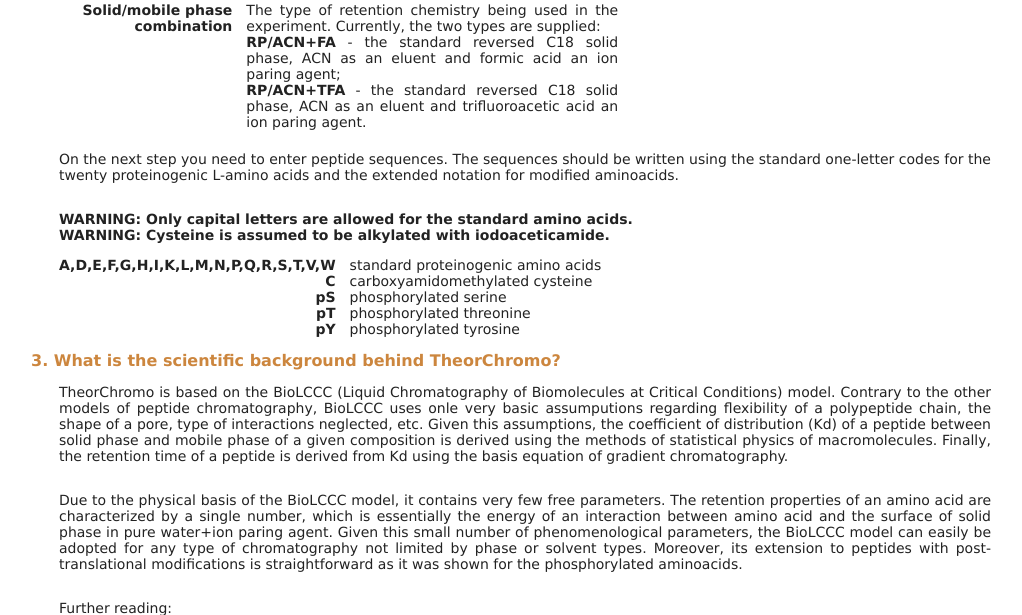
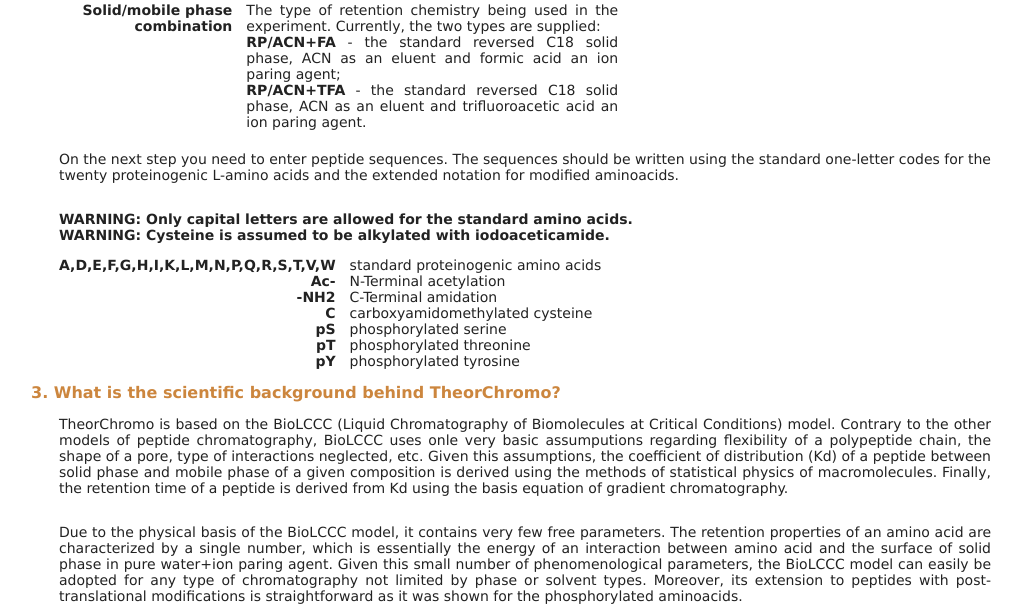
Before and after one commit to levitsky/theorchromo, a Django app: page /help/ in a window 1280 px wide. Shown: the part 715-1330 px from the top of the page, without its empty margins (9-1031 px from the left). Run offline with Django 3.2, Linux system fonts and the light colour scheme; parts of the project's set-up code (start-up, migrations or seed data) failed here and were passed over.

Commit message:
Terminal modifications have been mentioned in help

```diff
--- a/theorchromo_online/templates/help.html
+++ b/theorchromo_online/templates/help.html
@@ -181,6 +181,24 @@
 
         <div class="aminoacidCode">
             <div class="code">
+                Ac-
+            </div>
+            <div class="description">
+                N-Terminal acetylation
+            </div>
+        </div>
+
+        <div class="aminoacidCode">
+            <div class="code">
+                -NH2
+            </div>
+            <div class="description">
+                C-Terminal amidation
+            </div>
+        </div>
+
+        <div class="aminoacidCode">
+            <div class="code">
                 C
             </div>
             <div class="description">
```
